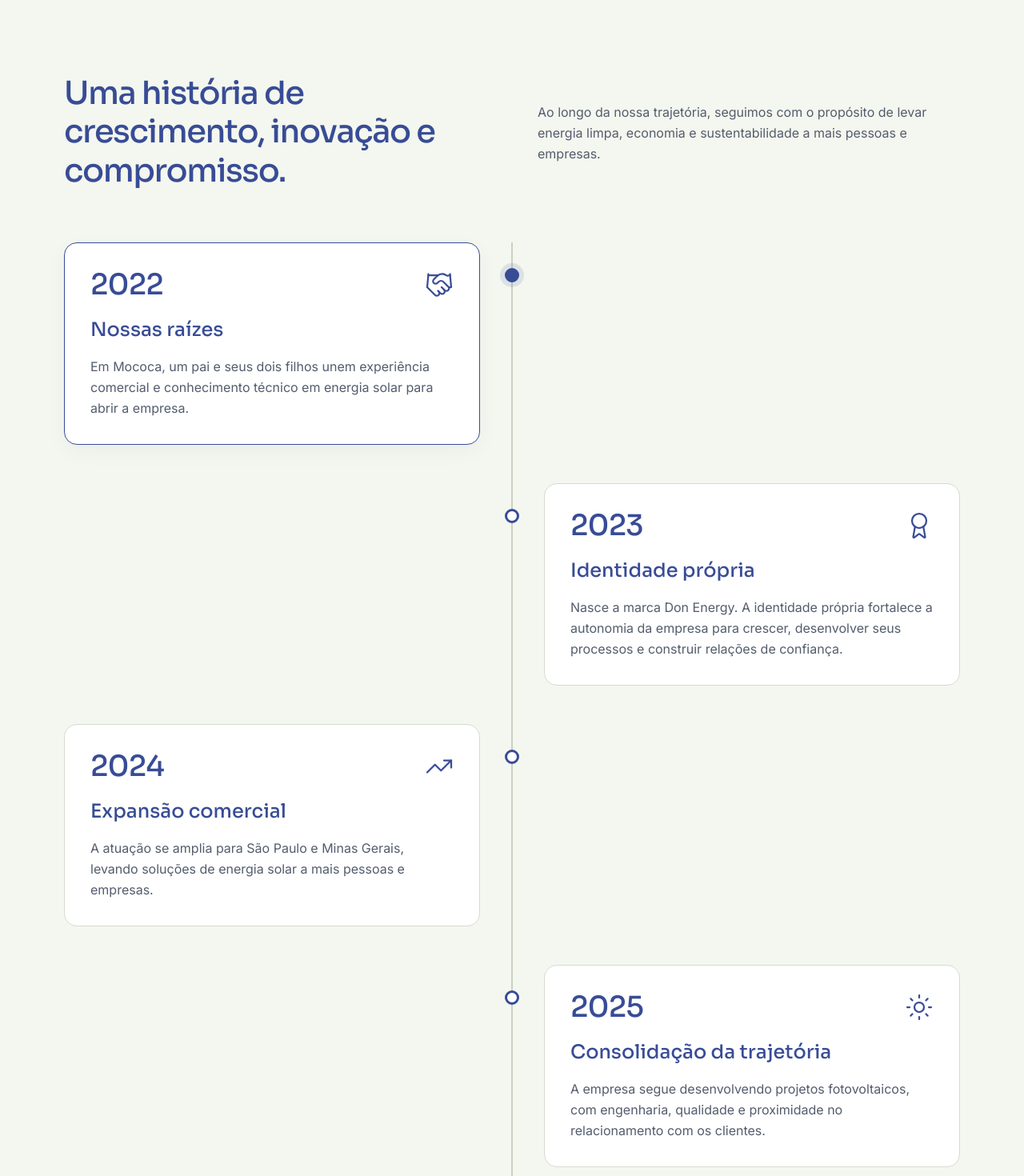
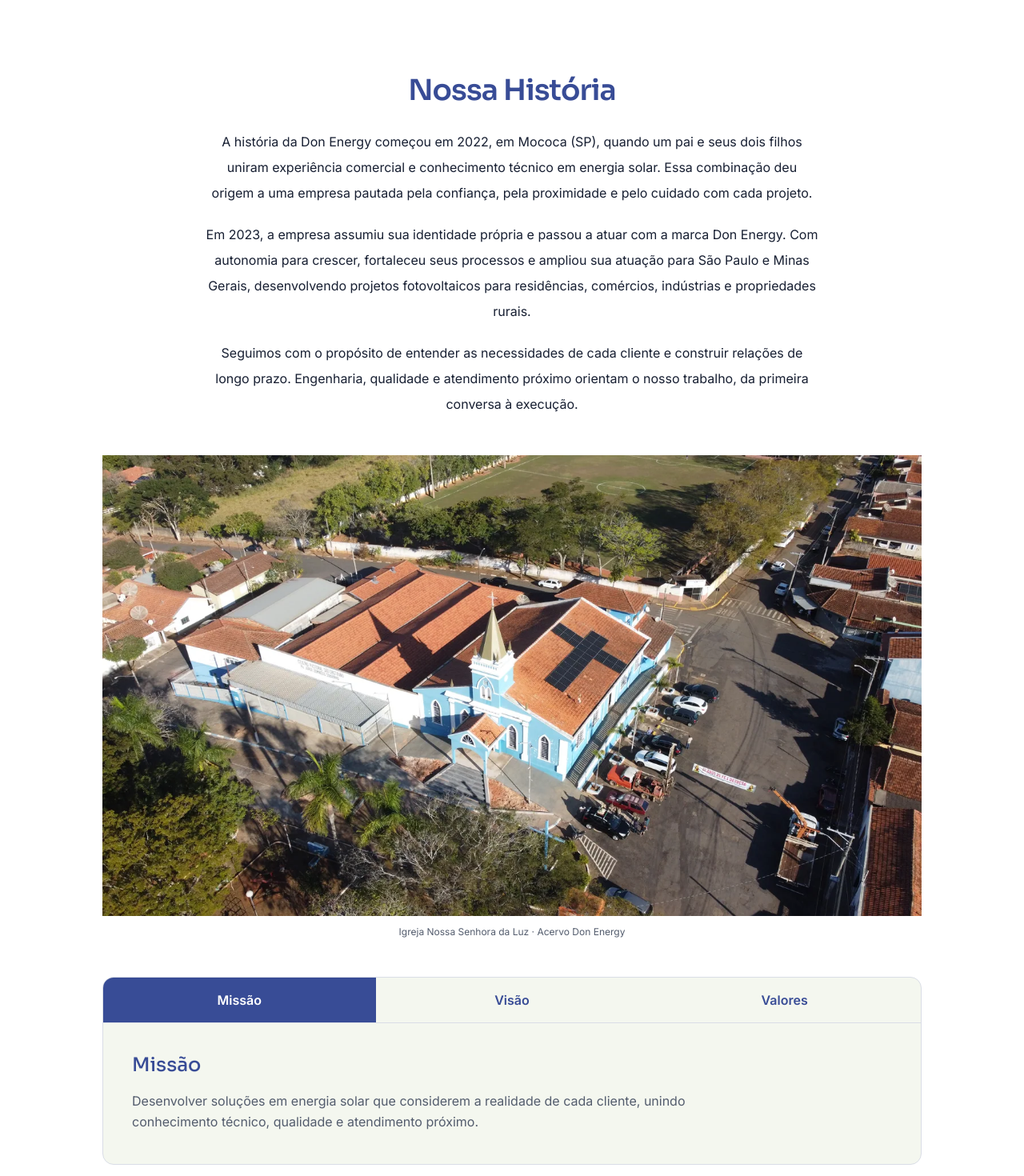
Before and after one commit to JoaoVictorCologi/don-energy, a Next.js app: page /nossa-historia in a window 1280 px wide. Shown: the part 520-1990 px from the top of the page at 80% size. Built offline with nearby package versions, Linux system fonts and the light colour scheme.

Commit message:
Reorganiza História com foto da igreja, valores e arte da trajetória

```diff
--- a/app/nossa-historia/page.tsx
+++ b/app/nossa-historia/page.tsx
@@ -1,9 +1,11 @@
-import { ArrowUpRight, Handshake, Award, TrendingUp, Sun } from "lucide-react";
+import { ArrowUpRight, ZoomIn } from "lucide-react";
 import type { Metadata } from "next";
 import Link from "next/link";
-import { institucional, marcosHistoria } from "@/lib/institucional-data";
+import { institucional } from "@/lib/institucional-data";
 import { ChamadaContato } from "@/components/chamada-contato";
-import { LinhaTempoHistoria } from "@/components/linha-tempo-historia";
+import { ValoresInstitucionais } from "@/components/valores-institucionais";
+import { FotoAcervo } from "@/components/foto-acervo";
+import Image from "next/image";
 
 const description = "Conheça a trajetória familiar da Don Energy, de seu início em Mococa à atuação em São Paulo e Minas Gerais.";
 export const metadata: Metadata = {
@@ -28,30 +30,39 @@ export default function NossaHistoriaPage() {
           <p className="mt-8 text-xs text-white/80">Espaço de Eventos New Way · Mococa · Acervo Don Energy</p>
         </div>
       </section>
-      <section aria-labelledby="trajetoria-titulo" className="site-section bg-brand-soft">
+      <section aria-labelledby="texto-historia-titulo" className="site-section">
         <div className="site-shell">
-          <div className="grid gap-6 md:grid-cols-2 md:gap-16">
-            <h2 id="trajetoria-titulo" className="site-title">Uma história de crescimento, inovação e compromisso.</h2>
-            <p className="max-w-xl self-center leading-relaxed text-muted-foreground">Ao longo da nossa trajetória, seguimos com o propósito de levar energia limpa, economia e sustentabilidade a mais pessoas e empresas.</p>
+          <div className="mx-auto max-w-3xl text-center">
+            <h2 id="texto-historia-titulo" className="font-heading text-3xl font-semibold tracking-tight text-brand-blue md:text-4xl">Nossa História</h2>
+            <div className="mt-7 space-y-5 text-base leading-loose text-brand-ink">
+              <p>A história da Don Energy começou em 2022, em Mococa (SP), quando um pai e seus dois filhos uniram experiência comercial e conhecimento técnico em energia solar. Essa combinação deu origem a uma empresa pautada pela confiança, pela proximidade e pelo cuidado com cada projeto.</p>
+              <p>Em 2023, a empresa assumiu sua identidade própria e passou a atuar com a marca Don Energy. Com autonomia para crescer, fortaleceu seus processos e ampliou sua atuação para São Paulo e Minas Gerais, desenvolvendo projetos fotovoltaicos para residências, comércios, indústrias e propriedades rurais.</p>
+              <p>Seguimos com o propósito de entender as necessidades de cada cliente e construir relações de longo prazo. Engenharia, qualidade e atendimento próximo orientam o nosso trabalho, da primeira conversa à execução.</p>
+            </div>
           </div>
-          <LinhaTempoHistoria>
-            {marcosHistoria.map(({ ano, titulo, texto }, index) => {
-              const Icone = [Handshake, Award, TrendingUp, Sun][index];
-              return (
-                <li key={ano} data-marco className="historia-marco">
-                  <span aria-hidden="true" className="historia-ponto" />
-                  <article className="historia-cartao">
-                    <div className="mb-5 flex items-center justify-between gap-4">
-                      <time dateTime={ano} className="font-heading text-4xl font-medium tracking-tight text-brand-blue">{ano}</time>
-                      <Icone aria-hidden="true" className="size-9 text-brand-blue" strokeWidth={1.5} />
-                    </div>
-                    <h3 className="font-heading text-2xl leading-snug font-medium text-brand-blue">{titulo}</h3>
-                    <p className="mt-4 leading-relaxed text-muted-foreground">{texto}</p>
-                  </article>
-                </li>
-              );
-            })}
-          </LinhaTempoHistoria>
+          <figure className="mx-auto mt-12 max-w-5xl">
+            <FotoAcervo numero="16" sizes="(min-width: 1200px) 1024px, 90vw" className="aspect-[16/9]" />
+            <figcaption className="mt-3 text-center text-xs text-muted-foreground">Igreja Nossa Senhora da Luz · Acervo Don Energy</figcaption>
+          </figure>
+          <div className="mx-auto mt-12 max-w-5xl">
+            <ValoresInstitucionais />
+          </div>
+        </div>
+      </section>
+      <section aria-labelledby="trajetoria-titulo" className="bg-brand-soft py-12 md:py-16">
+        <div className="site-shell">
+          <div className="mb-5 flex flex-wrap items-center justify-between gap-4">
+            <h2 id="trajetoria-titulo" className="font-heading text-2xl font-medium text-brand-blue">Nossa trajetória</h2>
+            <a href="/obras/trajetoria-don-energy.webp" target="_blank" rel="noopener noreferrer" className="site-link text-sm">
+              Ampliar trajetória <ZoomIn aria-hidden="true" className="size-4" />
+            </a>
+          </div>
+          <figure>
+            <a href="/obras/trajetoria-don-energy.webp" target="_blank" rel="noopener noreferrer" aria-label="Ampliar imagem da trajetória da Don Energy" className="block rounded-xl">
+              <Image src="/obras/trajetoria-don-energy.webp" width={1600} height={900} alt="Trajetória Don Energy. 2022, nossas raízes e abertura da empresa. 2023, identidade própria. 2024, expansão em São Paulo e Minas Gerais. 2025, indicadores de potência e economia ainda em conferência." className="h-auto w-full rounded-xl" />
+            </a>
+            <figcaption className="mt-4 text-sm leading-relaxed text-muted-foreground">Arte da trajetória fornecida pelo proprietário. Os indicadores de potência e economia apresentados na imagem estão em conferência.</figcaption>
+          </figure>
         </div>
       </section>
       <section className="site-section">
--- /dev/null
+++ b/components/valores-institucionais.tsx
@@ -0,0 +1,73 @@
+"use client";
+
+import { useRef, useState, type KeyboardEvent } from "react";
+
+const conteudos = [
+  { titulo: "Missão", texto: "Desenvolver soluções em energia solar que considerem a realidade de cada cliente, unindo conhecimento técnico, qualidade e atendimento próximo." },
+  { titulo: "Visão", texto: "Crescer com responsabilidade e fortalecer relações de confiança, contribuindo para tornar a energia solar mais acessível a pessoas e empresas." },
+  { titulo: "Valores", texto: "Trabalhar com transparência, responsabilidade técnica e respeito às pessoas. Ouvir cada cliente, cuidar da execução e buscar a melhoria contínua." },
+];
+
+export function ValoresInstitucionais() {
+  const [ativo, setAtivo] = useState(0);
+  const botoes = useRef<(HTMLButtonElement | null)[]>([]);
+
+  function navegar(event: KeyboardEvent<HTMLButtonElement>, indice: number) {
+    if (!["ArrowLeft", "ArrowRight", "Home", "End"].includes(event.key)) return;
+    event.preventDefault();
+    let destino = indice;
+    if (event.key === "Home") destino = 0;
+    if (event.key === "End") destino = conteudos.length - 1;
+    if (event.key === "ArrowLeft") destino = (indice + conteudos.length - 1) % conteudos.length;
+    if (event.key === "ArrowRight") destino = (indice + 1) % conteudos.length;
+    setAtivo(destino);
+    botoes.current[destino]?.focus();
+  }
+
+  return (
+    <div className="institucional-abas overflow-hidden rounded-xl border border-border bg-brand-soft">
+      <noscript>
+        <style>{".institucional-abas [role=tablist],.institucional-abas [role=tabpanel]{display:none}"}</style>
+        {conteudos.map(({ titulo, texto }) => (
+          <article key={titulo} className="border-b border-border p-6">
+            <h3 className="font-heading text-2xl font-medium text-brand-blue">{titulo}</h3>
+            <p className="mt-4 leading-relaxed text-muted-foreground">{texto}</p>
+          </article>
+        ))}
+      </noscript>
+      <div role="tablist" aria-label="Missão, visão e valores da Don Energy" className="grid grid-cols-3 border-b border-border">
+        {conteudos.map(({ titulo }, indice) => (
+          <button
+            key={titulo}
+            ref={element => { botoes.current[indice] = element; }}
+            type="button"
+            role="tab"
+            id={"institucional-aba-" + indice}
+            aria-controls={"institucional-painel-" + indice}
+            aria-selected={ativo === indice}
+            tabIndex={ativo === indice ? 0 : -1}
+            onClick={() => setAtivo(indice)}
+            onKeyDown={event => navegar(event, indice)}
+            className="min-h-14 px-3 py-4 text-base font-semibold text-brand-blue aria-selected:bg-brand-blue aria-selected:text-white focus-visible:-outline-offset-4"
+          >
+            {titulo}
+          </button>
+        ))}
+      </div>
+      {conteudos.map(({ titulo, texto }, indice) => (
+        <section
+          key={titulo}
+          role="tabpanel"
+          id={"institucional-painel-" + indice}
+          aria-labelledby={"institucional-aba-" + indice}
+          hidden={ativo !== indice}
+          tabIndex={0}
+          className="min-h-44 p-6 sm:p-9"
+        >
+          <h3 className="font-heading text-2xl font-medium text-brand-blue">{titulo}</h3>
+          <p className="mt-4 max-w-3xl leading-relaxed text-muted-foreground">{texto}</p>
+        </section>
+      ))}
+    </div>
+  );
+}
```
Also changed, not shown: public/obras/trajetoria-don-energy.webp (added).
